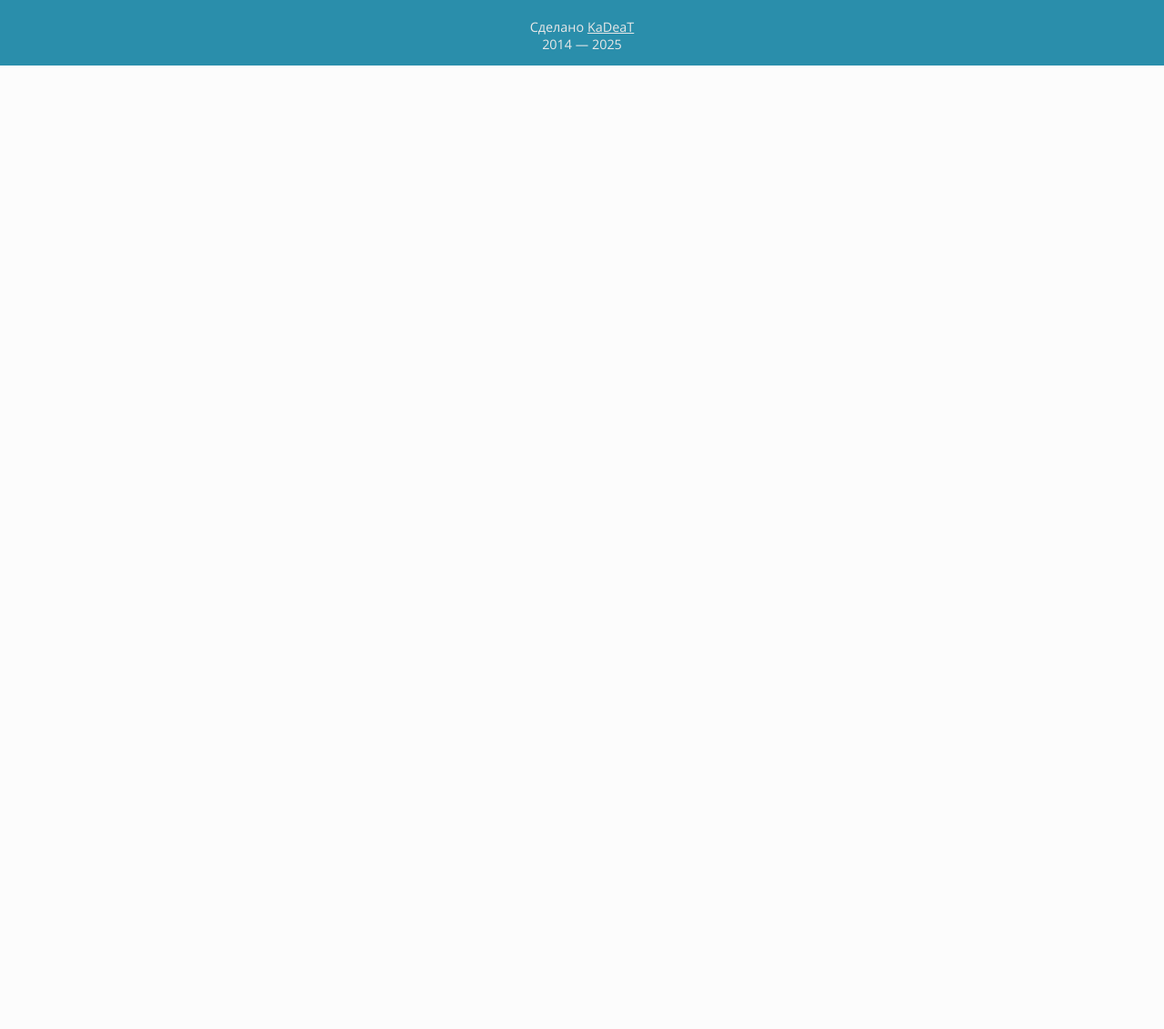
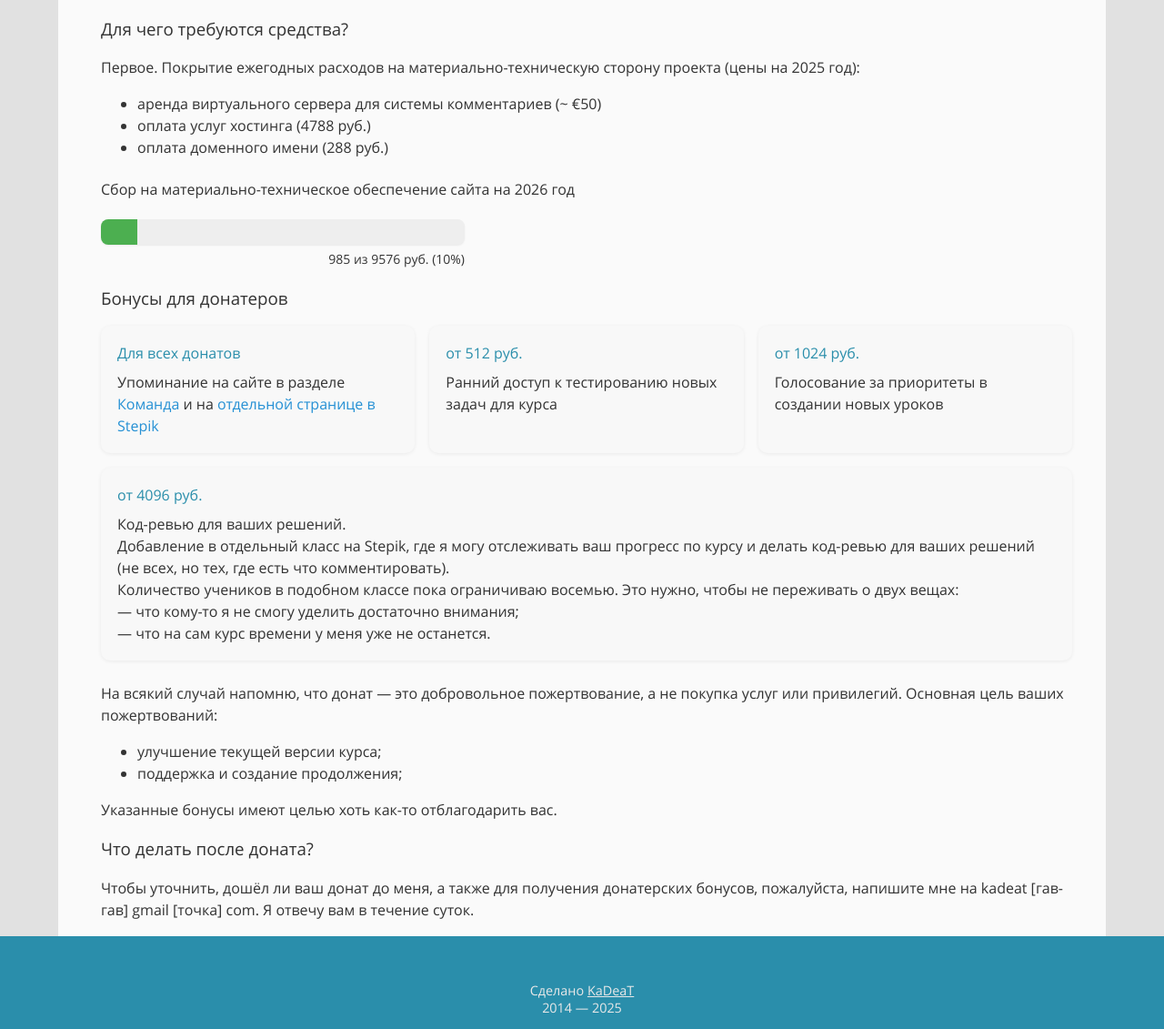
Before and after one commit to YoungCoder-Ru/textbook_homeserver, a PHP site: page /donate.php in a window 1280 px wide. Shown: the part 1110-2241 px from the top of the page at 91% size. Before the commit the page ends 1182 px from the top, so only its background shows below. Run offline with PHP 8.4, Linux system fonts and the light colour scheme; data that the repository does not hold is empty; some libraries are stand-ins or nearby versions.

Commit message:
Sync from youngcoder_engine: Изменения на странице Поддержка

```diff
--- a/pages/donate_content.php
+++ b/pages/donate_content.php
@@ -22,20 +22,24 @@
         <a name="donate"></a>
 
         <h2> Финансовая поддержка </h2>
-        <p>Все материалы курса <strong>принципиально</strong> останутся бесплатными для всех желающих.</p>
 
-        <p>Но создание и поддержка курса — это сотни часов работы крошечной команды энтузиастов.</p>
+        <p>Если у вас есть желание и возможность поддержать проект финансово, вот реквизиты:</p>
+        <ul>
+            <li>карта ВТБ: <strong>2200 2418 5059 2936</strong></li>
+            <li>Тинькоф (сервис позволяет оставить комментарий к донату): <a href="https://tbank.ru/cf/AQaphilF8KD">ссылка</a></li>
+            <li>YooMoney (РФ и СНГ, рубли):<a href="https://yoomoney.ru/to/41001388269088"> <strong>41001388269088</strong></a></li>
+            <li>WebMoney (все страны, сервис позволяет оставить комментарий к донату): <strong>Z127414214571</strong></li>
+        </ul>
 
-        <p>Если есть желание вознаградить наши труды, вот реквизиты:</br>
-            <ul>
-                <li>карта ВТБ: <strong>2200 2418 5059 2936</strong>
-                <li>YooMoney (РФ и СНГ, рубли):<a href="https://yoomoney.ru/to/41001388269088"> <strong>41001388269088</strong></a>
-                <li>WebMoney (все страны): <strong>Z127414214571</strong>
-            </ul>
-        </p>
+        <p>Если переводите средства на карту ВТБ, пожалуйста, указывайте в комментарии, что это пожертвование/донат на развитие проекта YoungCoder или что-то в таком духе. Иначе банковские структуры безопасности могут счесть меня мошенником, отмывающим денежные средства и заблокировать карту.</p>
 
-        <p>Перевод через системы Yoomoney и WebMoney:
+        <p>Перевод по QR-коду и через системы Yoomoney и WebMoney:
         <div class="donationSystems">
+            <div>
+                <img
+                    src="/static/img/tbank_qr.png"
+                    style="display: block; margin: 0 auto;" />
+            </div>
             <div>
                 <iframe
                     style="max-width: 315px; .widget-shop{box-shadow: none;}"
@@ -56,6 +60,69 @@
             </div>
         </div>
 
+        <h3>Для чего требуются средства?</h3>
+
+        <p>Первое. Покрытие ежегодных расходов на материально-техническую сторону проекта (цены на 2025 год):</p>
+        <ul>
+            <li>аренда виртуального сервера для системы комментариев (~ €50)</li>
+            <li>оплата услуг хостинга (4788 руб.)</li>
+            <li>оплата доменного имени (288 руб.)</li>
+        </ul>
+
+        <h4>Сбор на материально-техническое обеспечение сайта на 2026 год</h4>
+
+        <?php
+            $donated = 985;
+            $goal = 9576;
+            $percent = $goal > 0 ? round($donated / $goal * 100) : 0;
+        ?>
+
+        <div class="donationProgressWrapper">
+            <div class="donationProgressBarBg">
+                <div class="donationProgressBar" style="width:<?= $percent ?>%"></div>
+            </div>
+            <div class="donationProgressText">
+                <b><?= $donated ?></b> из <b><?= $goal ?></b> руб. (<b><?= $percent ?>%</b>)
+            </div>
+        </div>
+
+        <h3>Бонусы для донатеров</h3>
+        <div class="donationBonuses">
+            <div class="donationBonusCard">
+                <div class="donationBonusTitle">Для всех донатов</div>
+                <div>Упоминание на сайте в разделе <a href="https://youngcoder.ru/team.php">Команда</a> и на <a href="https://stepik.org/lesson/1340735/step/11?unit=1356402">отдельной странице в Stepik</a></div>
+            </div>
+            <div class="donationBonusCard">
+                <div class="donationBonusTitle">от 512 руб.</div>
+                <div>Ранний доступ к тестированию новых задач для курса</div>
+            </div>
+            <div class="donationBonusCard">
+                <div class="donationBonusTitle">от 1024 руб.</div>
+                <div>Голосование за приоритеты в создании новых уроков</div>
+            </div>
+            <div class="donationBonusCard">
+                <div class="donationBonusTitle">от 4096 руб.</div>
+                <div>
+                    Код-ревью для ваших решений.<br>
+                    Добавление в отдельный класс на Stepik, где я могу отслеживать ваш прогресс по курсу и делать код-ревью для ваших решений (не всех, но тех, где есть что комментировать).<br>
+                    Количество учеников в подобном классе пока ограничиваю восемью. Это нужно, чтобы не переживать о двух вещах:
+                    <br />— что кому-то я не смогу уделить достаточно внимания;
+                    <br />— что на сам курс времени у меня уже не останется.
+                </div>
+            </div>
+        </div>
+
+        <p>На всякий случай напомню, что донат — это добровольное пожертвование, а не покупка услуг или привилегий. Основная цель ваших пожертвований:
+            <ul>
+                <li>улучшение текущей версии курса;</li>
+                <li>поддержка и создание продолжения;</li>
+            </ul>
+            Указанные бонусы имеют целью хоть как-то отблагодарить вас.</p>
+
+        <h3> Что делать после доната? </h3>
+        <p>Чтобы уточнить, дошёл ли ваш донат до меня, а также для получения донатерских бонусов, пожалуйста, напишите мне на kadeat [гав-гав] gmail [точка] com. Я отвечу вам в течение суток.</p>
 
     </article>
 </div>
+
+<link rel="stylesheet" href="/static/css/donation.css">
--- a/static/css/donation.css
+++ b/static/css/donation.css
@@ -10,3 +10,53 @@
 	min-width: 315px;
 	box-sizing: border-box;
 }
+
+.donationBonuses {
+	display: flex;
+	flex-wrap: wrap;
+	gap: 16px;
+	margin-bottom: 24px;
+}
+
+.donationBonusCard {
+	flex: 1 1 220px;
+	min-width: 220px;
+	background: #f8f8f8;
+	border-radius: 10px;
+	box-shadow: 0 1px 4px #0001;
+	padding: 18px;
+	display: flex;
+	flex-direction: column;
+}
+
+.donationBonusTitle {
+	font-size: 1em;
+	font-weight: bold;
+	color: var(--main_blue);
+	margin-bottom: 8px;
+}
+
+.donationProgressWrapper {
+	max-width: 400px;
+	margin-bottom: 10px;
+}
+
+.donationProgressBarBg {
+	background: #eee;
+	border-radius: 8px;
+	overflow: hidden;
+	height: 28px;
+	box-shadow: 0 1px 2px #0001;
+}
+
+.donationProgressBar {
+	height: 100%;
+	background: #4caf50;
+	transition: width 0.5s;
+}
+
+.donationProgressText {
+	font-size: 14px;
+	margin-top: 4px;
+	text-align: right;
+}
```
Also changed, not shown: static/img/tbank_qr.png (added).
